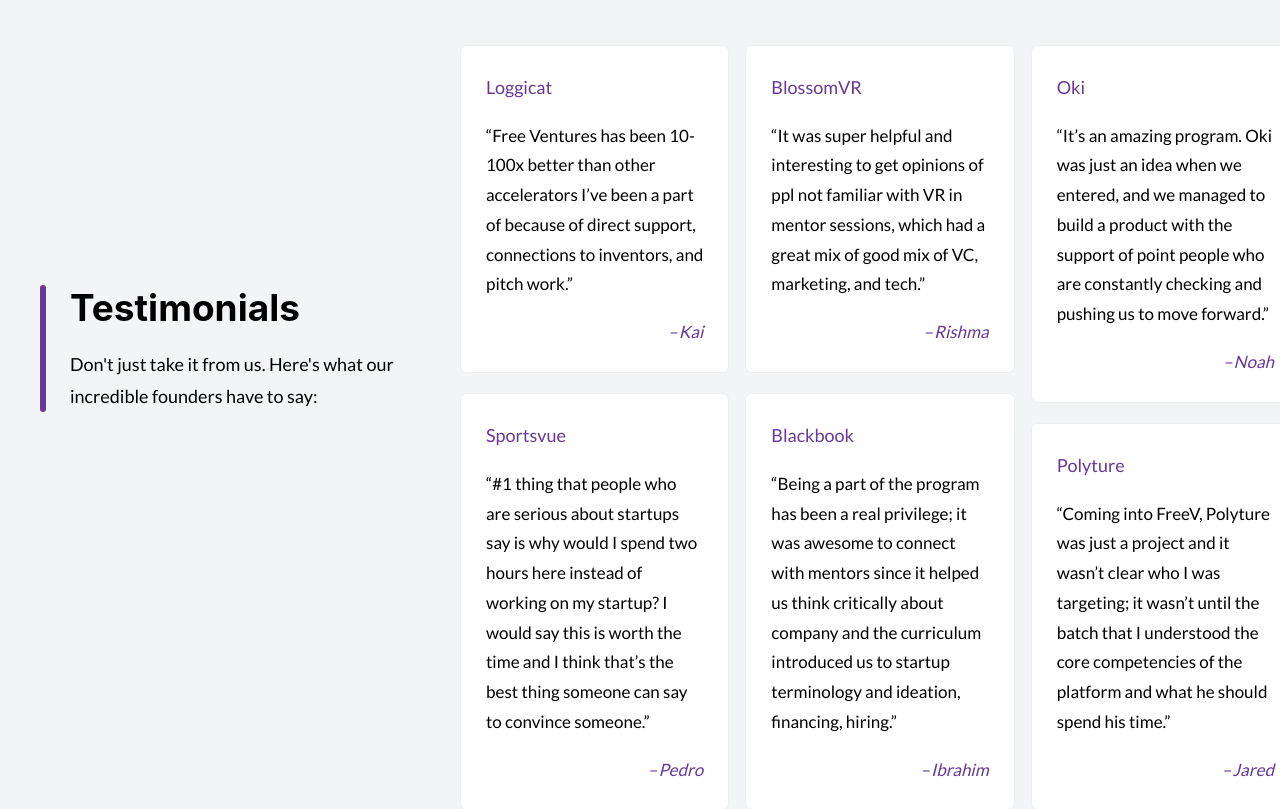
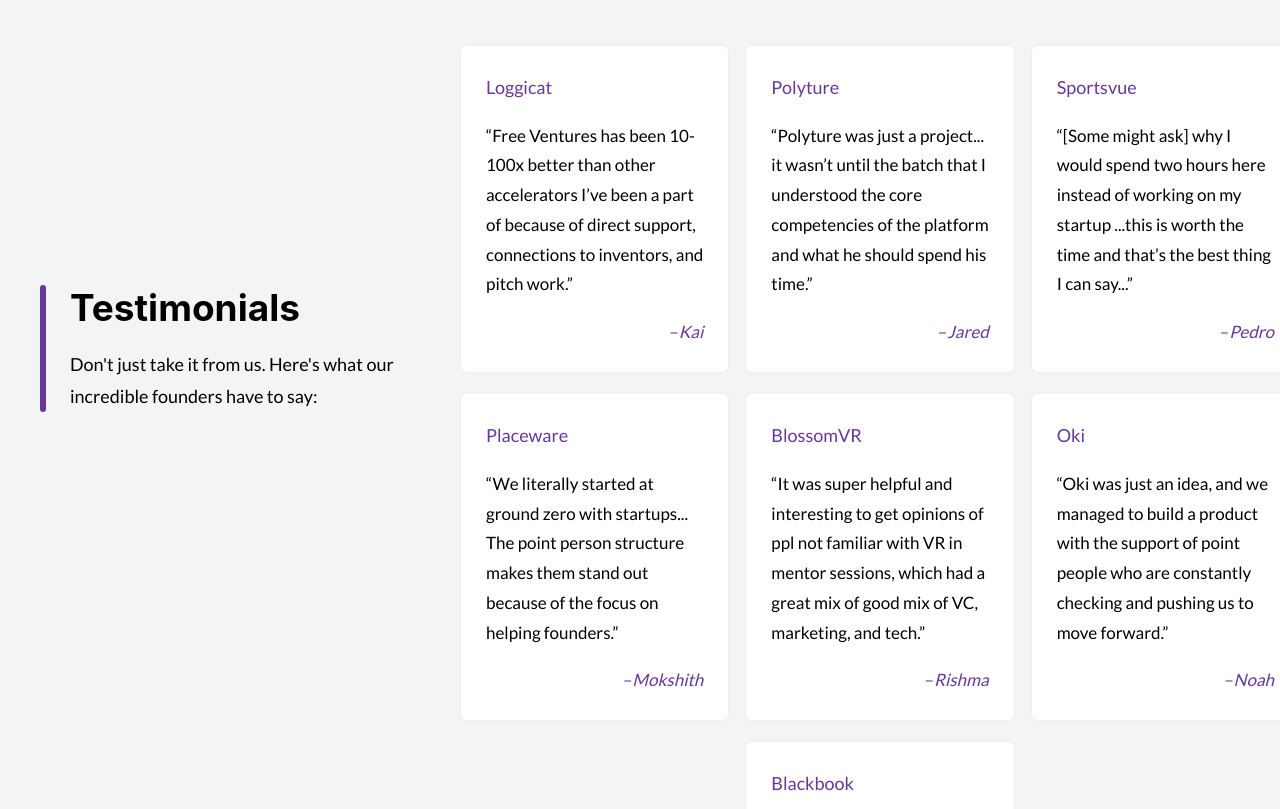
Before and after one commit to Free-Ventures-Cal/website, a React (Create React App) app: page / in a window 1280 px wide. Shown: the part 4000-4809 px from the top of the page. Built offline with nearby package versions, Linux system fonts and the light colour scheme.

Commit message:
[feat] normalize testimonials length

```diff
--- a/src/Components/Home.js
+++ b/src/Components/Home.js
@@ -200,19 +200,24 @@
             text: "Free Ventures has been 10-100x better than other accelerators I’ve been a part of because of direct support, connections to inventors, and pitch work."
         },
         {
+            name: "Mokshith",
+            company: "Placeware",
+            text: "We literally started at ground zero with startups... The point person structure makes them stand out because of the focus on helping founders."
+        },
+        {
             name: "Pedro",
             company: "Sportsvue",
-            text: "#1 thing that people who are serious about startups say is why would I spend two hours here instead of working on my startup? I would say this is worth the time and I think that’s the best thing someone can say to convince someone."
+            text: "[Some might ask] why I would spend two hours here instead of working on my startup ...this is worth the time and that’s the best thing I can say..."
         },
         {
             name: "Noah",
             company: "Oki",
-            text: "It’s an amazing program. Oki was just an idea when we entered, and we managed to build a product with the support of point people who are constantly checking and pushing us to move forward."
+            text: "Oki was just an idea, and we managed to build a product with the support of point people who are constantly checking and pushing us to move forward."
         },
         {
             name: "Jared",
             company: "Polyture",
-            text: "Coming into FreeV, Polyture was just a project and it wasn’t clear who I was targeting; it wasn’t until the batch that I understood the core competencies of the platform and what he should spend his time."
+            text: "Polyture was just a project... it wasn’t until the batch that I understood the core competencies of the platform and what he should spend his time."
         },
         {
             name: "Rishma",
@@ -222,12 +227,7 @@
         {
             name: "Ibrahim",
             company: "Blackbook",
-            text: "Being a part of the program has been a real privilege; it was awesome to connect with mentors since it helped us think critically about company and the curriculum introduced us to startup terminology and ideation, financing, hiring."
-        },
-        {
-            name: "Mokshith",
-            company: "Placeware",
-            text: "This was the first time we started anything and we literally started at ground zero with startups; Free Ventures was super useful and the point person structure makes them stand out because of the focus on helping founders."
+            text: "[Connecting with mentors] helped us think critically about [our] company, and the curriculum introduced us to startup terminology and ideation, financing, hiring."
         }
     ]
 
```
